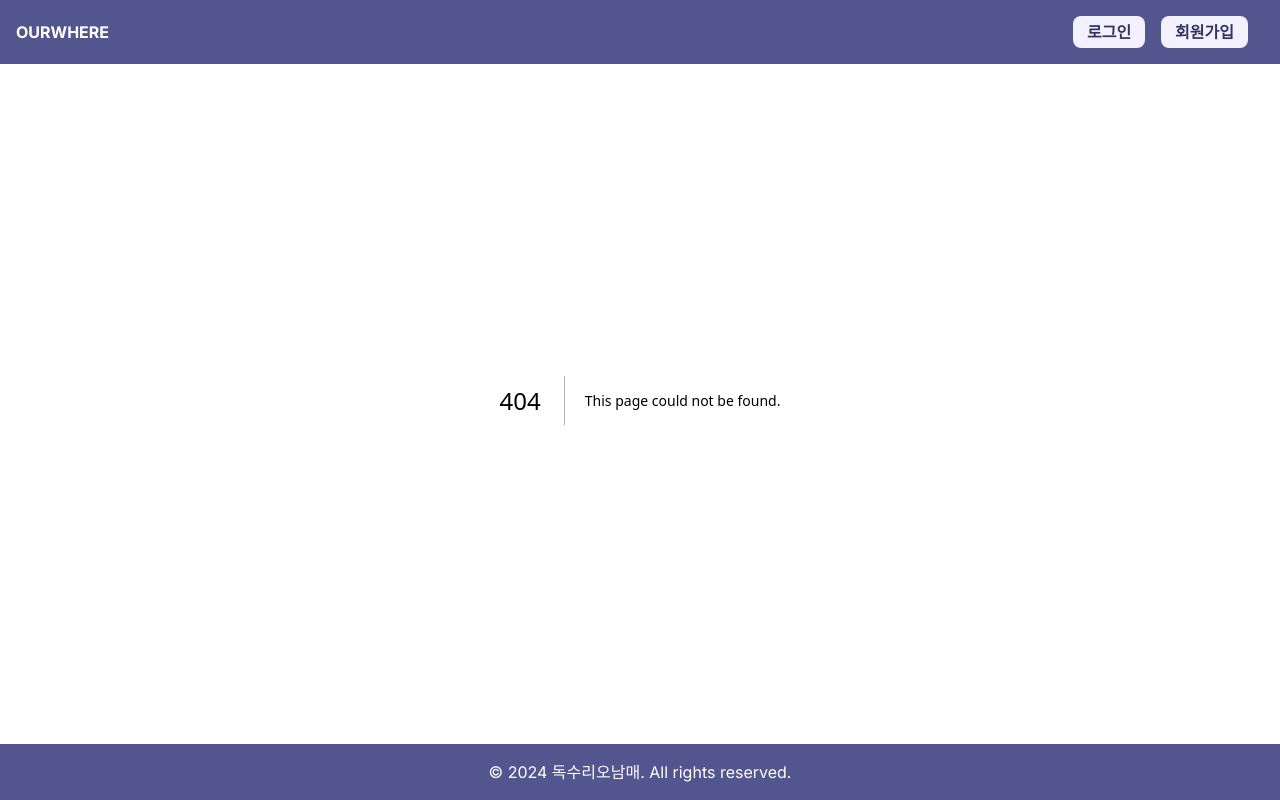
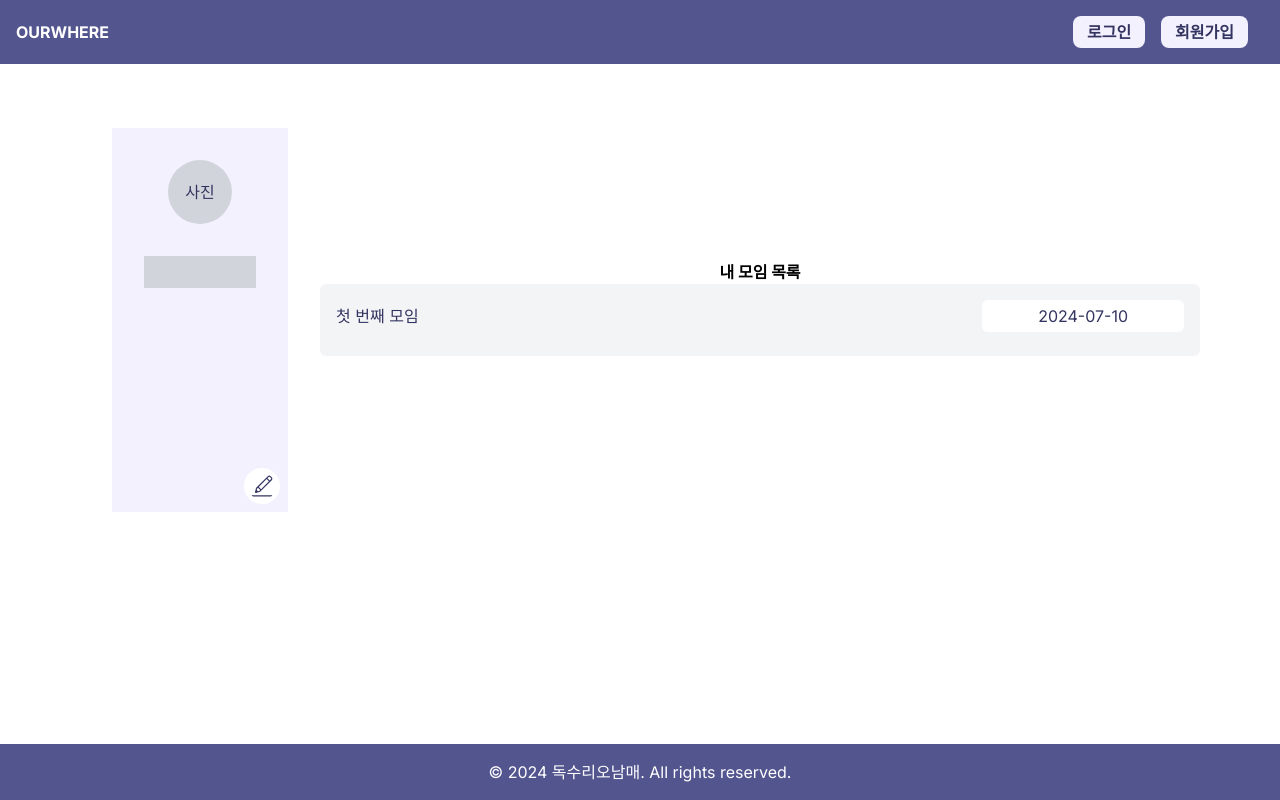
Before and after one commit to 0dytpq0/ourwhere, a Next.js app: page /my-page in a window 1280 px wide. Before the commit this address had no page. Built offline with nearby package versions, Linux system fonts and the light colour scheme.

Commit message:
style: my-page ui

```diff
--- a/package.json
+++ b/package.json
@@ -17,6 +17,7 @@
     "next": "14.2.4",
     "react": "^18",
     "react-dom": "^18",
+    "react-icons": "^5.2.1",
     "sweetalert2": "^11.12.2",
     "zustand": "^4.5.4"
   },
--- /dev/null
+++ b/src/app/(provider)/(root)/my-page/page.tsx
@@ -0,0 +1,9 @@
+import MyPageTemplate from '@/components/template/MyPage';
+
+export default function MyPage() {
+  return (
+    <>
+      <MyPageTemplate />
+    </>
+  );
+}
--- /dev/null
+++ b/src/components/template/MyPage.tsx
@@ -0,0 +1,79 @@
+'use client';
+import { ChangeEvent, useState } from 'react';
+import { CiEdit } from 'react-icons/ci';
+export default function MyPageTemplate() {
+  const [isEditing, setIsEditing] = useState<boolean>(false);
+  const [nickname, setNickname] = useState<string>('');
+  const [profileImage, setProfileImage] = useState<string | null>(null);
+
+  const handleEditClick = () => {
+    setIsEditing(true);
+  };
+
+  const handleNicknameChange = (e: ChangeEvent<HTMLInputElement>) => {
+    setNickname(e.target.value);
+  };
+
+  const handleImageChange = (e: ChangeEvent<HTMLInputElement>) => {
+    if (e.target.files && e.target.files[0]) {
+      setProfileImage(URL.createObjectURL(e.target.files[0]));
+    }
+  };
+
+  const handleSave = () => {
+    setIsEditing(false);
+  };
+
+  const handleCancel = () => {
+    setIsEditing(false);
+  };
+
+  return (
+    <div className="flex flex-row items-center mt-24 m-20">
+      <div className="flex flex-col mb-4 m-8 border-solid border-loginpage-color-2 h-96 w-64 items-center bg-loginpage-color text-font-color relative">
+        <div className="w-16 h-16 bg-gray-300 rounded-full mb-8 mt-8 flex items-center justify-center relative">
+          {profileImage ? (
+            <img src={profileImage} alt="Profile" className="w-full h-full rounded-full object-cover" />
+          ) : (
+            <div className="w-full h-full flex items-center justify-center">사진</div>
+          )}
+        </div>
+        <div className="text-lg bg-gray-300 w-28 h-8 text-center z-10">
+          {isEditing ? (
+            <input type="text" value={nickname} onChange={handleNicknameChange} className="w-full h-full text-center" />
+          ) : (
+            nickname
+          )}
+        </div>
+        {isEditing && (
+          <div className="absolute inset-0 flex items-center justify-center bg-black bg-opacity-50">
+            <div className="bg-white p-4 rounded-md flex flex-col items-center">
+              <input type="file" onChange={handleImageChange} className="mb-4" />
+              <div className="flex space-x-2">
+                <button onClick={handleSave} className="bg-blue-500 text-white px-2 py-1 rounded-md text-sm">
+                  Save
+                </button>
+                <button onClick={handleCancel} className="bg-gray-500 text-white px-2 py-1 rounded-md text-sm">
+                  Cancel
+                </button>
+              </div>
+            </div>
+          </div>
+        )}
+        <CiEdit
+          className="text-4xl absolute bottom-2 right-2 bg-white rounded-full p-1 cursor-pointer"
+          onClick={handleEditClick}
+        />
+      </div>
+      <div className="w-screen">
+        <h2 className="text-center font-bold">내 모임 목록</h2>
+        <div className="border-solid w-full bg-gray-100 mb-2 p-4 rounded-md text-font-color">
+          <div className="flex justify-between items-center mb-2">
+            <span>첫 번째 모임</span>
+            <span className="bg-white px-14 py-1 rounded-md">2024-07-10</span>
+          </div>
+        </div>
+      </div>
+    </div>
+  );
+}
```
Also changed, not shown: 1 other file (tests, documents, lock files or other folders).
